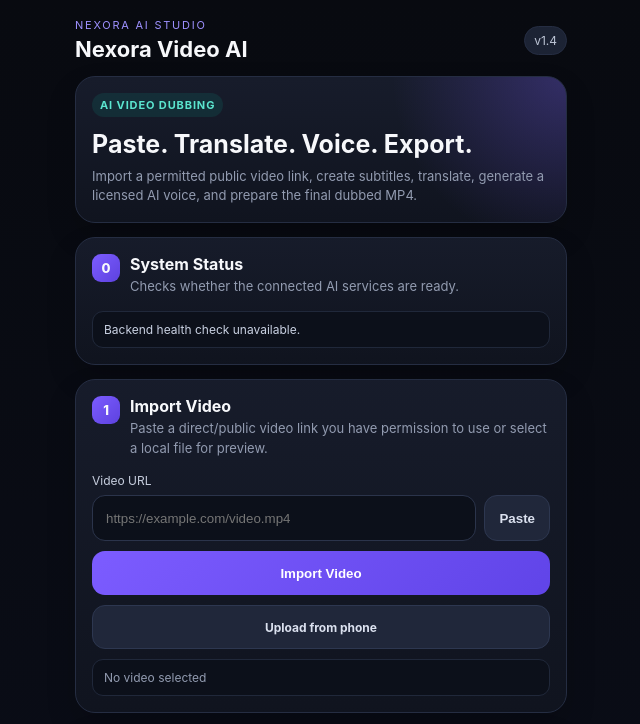
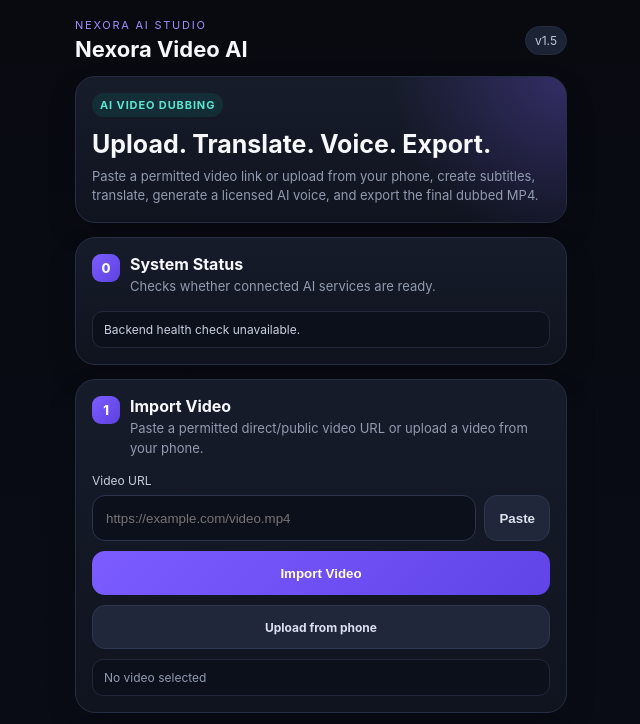
Before and after one commit to lensbykai-bit/Nexora-Video-Ai, a website: page index.html in a window 1280 px wide. Shown: the top 724 px of the page, without its empty margins (319-959 px from the left). Drawn offline with Linux system fonts and the light colour scheme; no server answers.

Commit message:
Update UI version to v1.5

```diff
--- a/index.html
+++ b/index.html
@@ -16,13 +16,13 @@
 </head>
 <body>
   <main class="app-shell">
-    <header class="topbar"><div><p class="eyebrow">NEXORA AI STUDIO</p><h1>Nexora Video AI</h1></div><span class="version">v1.4</span></header>
-    <section class="hero card"><div class="hero-badge">AI VIDEO DUBBING</div><h2>Paste. Translate. Voice. Export.</h2><p>Import a permitted public video link, create subtitles, translate, generate a licensed AI voice, and prepare the final dubbed MP4.</p></section>
-    <section class="card"><div class="section-title"><span class="step">0</span><div><h3>System Status</h3><p>Checks whether the connected AI services are ready.</p></div></div><div id="systemStatus" class="status muted">Checking AI services…</div></section>
-    <section class="card"><div class="section-title"><span class="step">1</span><div><h3>Import Video</h3><p>Paste a direct/public video link you have permission to use or select a local file for preview.</p></div></div><label for="videoLink">Video URL</label><div class="input-row"><input id="videoLink" type="url" placeholder="https://example.com/video.mp4" inputmode="url" /><button id="pasteBtn" class="secondary">Paste</button></div><button id="importBtn" class="primary full">Import Video</button><label class="upload-btn full" for="videoFile">Upload from phone</label><input id="videoFile" type="file" accept="video/*" hidden /><div id="sourceStatus" class="status muted">No video selected</div></section>
+    <header class="topbar"><div><p class="eyebrow">NEXORA AI STUDIO</p><h1>Nexora Video AI</h1></div><span class="version">v1.5</span></header>
+    <section class="hero card"><div class="hero-badge">AI VIDEO DUBBING</div><h2>Upload. Translate. Voice. Export.</h2><p>Paste a permitted video link or upload from your phone, create subtitles, translate, generate a licensed AI voice, and export the final dubbed MP4.</p></section>
+    <section class="card"><div class="section-title"><span class="step">0</span><div><h3>System Status</h3><p>Checks whether connected AI services are ready.</p></div></div><div id="systemStatus" class="status muted">Checking AI services…</div></section>
+    <section class="card"><div class="section-title"><span class="step">1</span><div><h3>Import Video</h3><p>Paste a permitted direct/public video URL or upload a video from your phone.</p></div></div><label for="videoLink">Video URL</label><div class="input-row"><input id="videoLink" type="url" placeholder="https://example.com/video.mp4" inputmode="url" /><button id="pasteBtn" class="secondary">Paste</button></div><button id="importBtn" class="primary full">Import Video</button><label class="upload-btn full" for="videoFile">Upload from phone</label><input id="videoFile" type="file" accept="video/mp4,video/webm,video/quicktime,video/x-m4v" hidden /><div id="sourceStatus" class="status muted">No video selected</div></section>
     <section class="card"><div class="section-title"><span class="step">2</span><div><h3>Language & Subtitles</h3><p>Auto detect the source, then choose the output language.</p></div></div><div class="grid-two"><div><label for="sourceLanguage">Source</label><select id="sourceLanguage"><option value="auto">Auto Detect</option><option>English</option><option>Khmer</option><option>Chinese</option><option>French</option><option>Spanish</option><option>German</option><option>Russian</option><option>Japanese</option><option>Korean</option><option>Thai</option><option>Vietnamese</option><option>Indonesian</option></select></div><div><label for="targetLanguage">Output</label><select id="targetLanguage"><option>English</option><option>Khmer</option><option>Chinese</option><option>French</option><option>Spanish</option><option>German</option><option>Russian</option><option>Japanese</option><option>Korean</option><option>Thai</option><option>Vietnamese</option><option>Indonesian</option></select></div></div><button id="subtitleBtn" class="primary full">Create Subtitles</button><div id="subtitleStatus" class="status muted">Subtitles not generated</div></section>
     <section class="card"><div class="section-title"><span class="step">3</span><div><h3>AI Voice</h3><p>Choose a licensed AI voice preset for dubbing.</p></div></div><label for="voiceSelect">Voice preset</label><select id="voiceSelect"><option>Adam — English · Deep / Firm</option><option>Emma — English · Clear / Warm</option><option>Khmer Male — Natural</option><option>Khmer Female — Natural</option><option>Multilingual Male — Neutral</option><option>Multilingual Female — Neutral</option></select><div class="audio-controls"><button id="voicePreview" class="secondary">▶ Voice Preview</button><button id="generateVoice" class="primary">Generate Voice</button></div><div class="mix-row"><label><input type="checkbox" id="keepMusic" checked /> Keep background music</label><label><input type="checkbox" id="separateTracks" checked /> Separate voice/music</label></div><div id="voiceStatus" class="status muted">Voice not generated</div></section>
-    <section class="card"><div class="section-title"><span class="step">4</span><div><h3>Preview & Export</h3><p>Send the video, translated subtitles and generated voice to the renderer.</p></div></div><div class="preview-box" id="previewBox"><div class="play-circle">▶</div><p>Video preview</p></div><div class="timeline"><div class="track"><span>VIDEO</span><div class="bar"></div></div><div class="track"><span>VOICE</span><div class="bar short"></div></div><div class="track"><span>SUB</span><div class="bar tiny"></div></div></div><div class="grid-two"><div><label for="quality">Quality</label><select id="quality"><option>1080p</option><option>720p</option></select></div><div><label for="format">Format</label><select id="format"><option>MP4</option></select></div></div><button id="exportBtn" class="export full">Export Video</button><div id="exportStatus" class="status muted">Ready</div></section>
+    <section class="card"><div class="section-title"><span class="step">4</span><div><h3>Preview & Export</h3><p>Send video, translated subtitles, and generated voice to the renderer.</p></div></div><div class="preview-box" id="previewBox"><div class="play-circle">▶</div><p>Video preview</p></div><div class="timeline"><div class="track"><span>VIDEO</span><div class="bar"></div></div><div class="track"><span>VOICE</span><div class="bar short"></div></div><div class="track"><span>SUB</span><div class="bar tiny"></div></div></div><div class="grid-two"><div><label for="quality">Quality</label><select id="quality"><option>1080p</option><option>720p</option></select></div><div><label for="format">Format</label><select id="format"><option>MP4</option></select></div></div><button id="exportBtn" class="export full">Export Video</button><div id="exportStatus" class="status muted">Ready</div></section>
     <nav class="bottom-nav"><button class="active">Home</button><button>Projects</button><button>Voices</button><button>Settings</button></nav>
   </main>
   <script src="app.js"></script>
```
